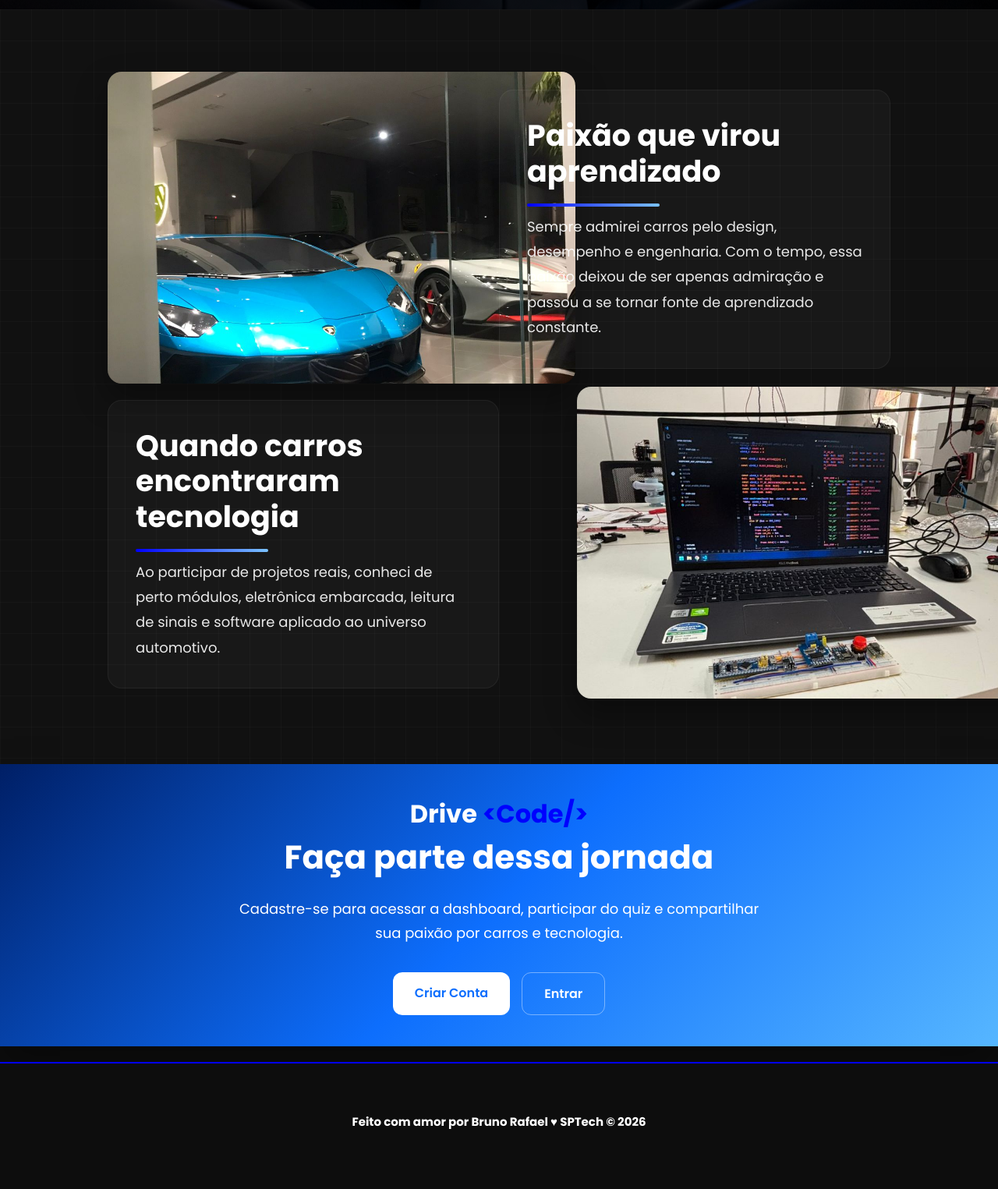
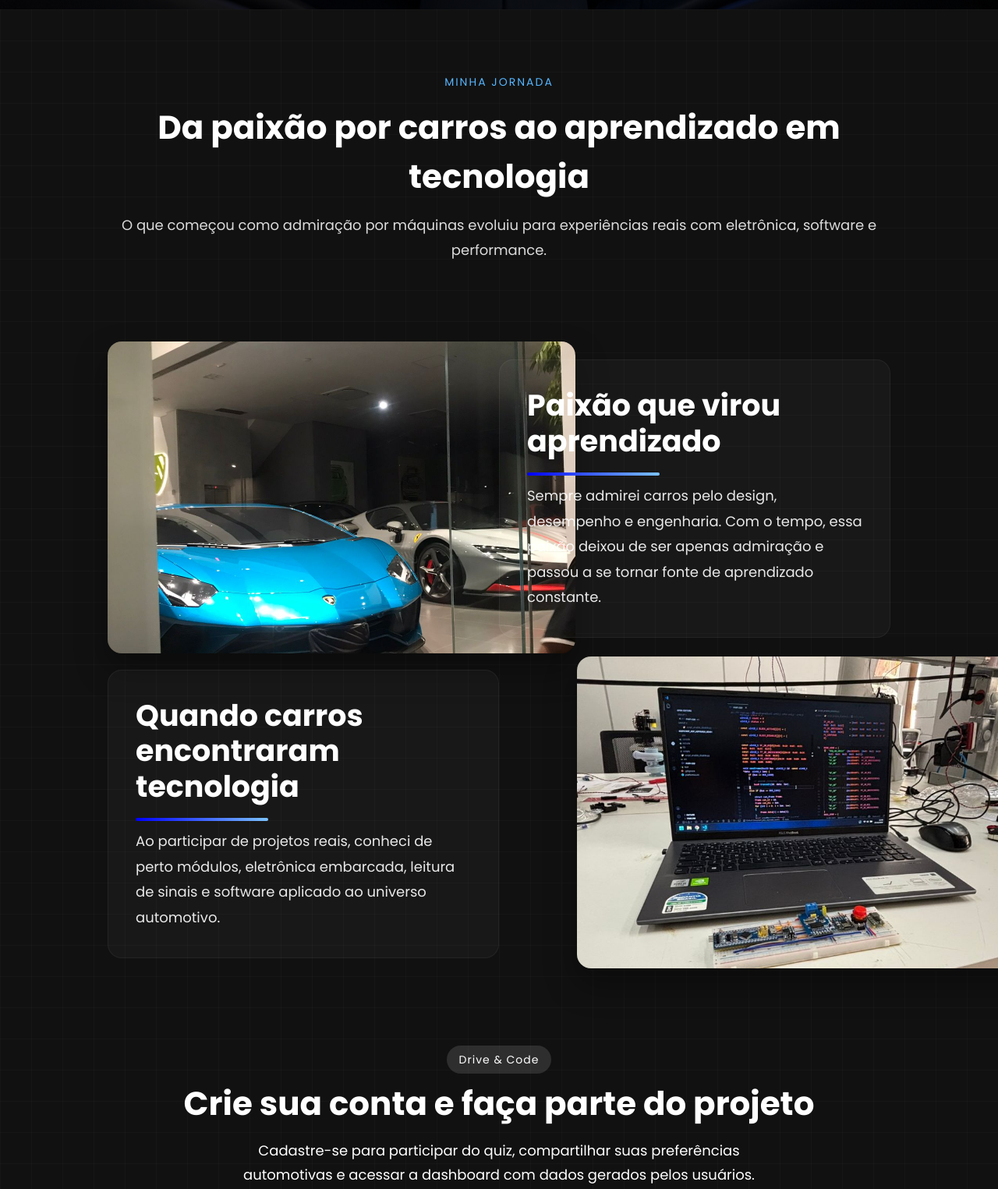
Before and after one commit to brxnogoncalves/drive-code, a website: page web-data-viz/public/index.html in a window 1280 px wide. Shown: the part 620-2145 px from the top of the page at 78% size. Drawn offline with Linux system fonts and the light colour scheme.

Commit message:
alterações no sobre

```diff
--- a/web-data-viz/public/assets/style.css
+++ b/web-data-viz/public/assets/style.css
@@ -181,11 +181,36 @@ a {
     width: 70%;
 }
 
+.sobre-intro {
+    text-align: center;
+    color: white;
+    font-family: "Poppins", sans-serif;
+    margin-bottom: 100px;
+}
+
+.sobre-intro span {
+    color: #56b6ff;
+    font-size: 14px;
+    text-transform: uppercase;
+    letter-spacing: 2px;
+}
+
+.sobre-intro h2 {
+    font-size: 42px;
+    margin: 15px 0;
+}
+
+.sobre-intro p {
+    font-size: 18px;
+    opacity: 0.85;
+    line-height: 1.8;
+}
+
 .sobre {
     padding: 80px 10%;
     background-color: #111;
 
-    background-image: linear-gradient(rgba(255,255,255,0.02) 1px, transparent 1px), linear-gradient(90deg, rgba(255,255,255,0.02) 1px, transparent 1px);
+    background-image: linear-gradient(rgba(255, 255, 255, 0.02) 1px, transparent 1px), linear-gradient(90deg, rgba(255, 255, 255, 0.02) 1px, transparent 1px);
     background-size: 40px 40px;
 }
 
@@ -211,7 +236,7 @@ a {
     object-fit: cover;
     object-position: 50% 40%;
 
-    box-shadow: 0 20px 40px rgba(0,0,0,0.35);
+    box-shadow: 0 20px 40px rgba(0, 0, 0, 0.35);
     transition: 0.4s ease;
 }
 
@@ -223,11 +248,11 @@ a {
     color: white;
     font-family: "Poppins", sans-serif;
 
-    background: rgba(255,255,255,0.03);
+    background: rgba(255, 255, 255, 0.03);
     padding: 35px;
     border-radius: 18px;
     max-width: 50%;
-    border: 1px solid rgba(255,255,255,0.05);
+    border: 1px solid rgba(255, 255, 255, 0.05);
 }
 
 .sobre-texto h2 {
@@ -241,7 +266,7 @@ a {
     height: 4px;
     margin-bottom: 10px;
     border-radius: 10px;
-    background: linear-gradient(to right, blue, rgb(123,195,255));
+    background: linear-gradient(to right, blue, rgb(123, 195, 255));
 }
 
 .sobre-texto p {
@@ -250,69 +275,75 @@ a {
     opacity: 0.9;
 }
 
-.jornada {
-    width: 100%;
-    background: linear-gradient(135deg, #001f66, #0d6efd, #56b6ff);
-    padding: 40px;
-    display: flex;
-    flex-direction: column;
-    justify-content: center;
-
+.participe {
+    padding: 100px 10%;
     text-align: center;
     color: white;
     font-family: "Poppins", sans-serif;
-
-    box-shadow: 0 25px 50px rgba(0,0,0,0.35);
 }
 
-.jornada h2 {
+.participe-tag {
+    background: rgba(255, 255, 255, 0.12);
+    font-family: "Poppins", sans-serif;
+    color: white;
+    padding: 8px 16px;
+    border-radius: 30px;
+    font-size: 14px;
+    letter-spacing: 1px;
+}
+
+.participe h2 {
     font-size: 42px;
     margin-bottom: 20px;
+    margin-top: 20px;
+    line-height: 1.2;
 }
 
-.jornada p {
+.participe p {
     font-size: 18px;
+    line-height: 1.7;
     max-width: 700px;
     margin: 0 auto 35px;
-    line-height: 1.7;
 }
 
-.jornada-botoes {
+
+.participe-botoes {
     display: flex;
+    justify-content: center;
     gap: 15px;
-    justify-content: center;
-    flex-wrap: wrap;
 }
 
-.btn-criar-conta,
-.btn-entrar {
+.btn-participe-criar-conta,
+.btn-participe-entrar {
     padding: 14px 28px;
     border-radius: 12px;
     font-weight: 600;
+    font-family: "Poppins", sans-serif;
     transition: 0.3s ease;
 }
 
-.btn-criar-conta {
-    background: white;
+.btn-participe-criar-conta {
+    background-color: white;
     color: #0d6efd;
 }
 
-.btn-criar-conta:hover {
-    transform: translateY(-3px);
-}
-
-.btn-entrar {
+.btn-participe-entrar {
     border: 1px solid rgba(255,255,255,0.4);
     color: white;
 }
 
-.btn-entrar:hover {
+.btn-participe-criar-conta:hover {
+    transform: translateY(-3px);
+}
+
+.btn-participe-entrar:hover {
     background: rgba(255,255,255,0.08);
+    transform: translateY(-3px);
 }
+
 
 .footer {
     background-color: #0d0d0d;
-    margin-top: 20px;
     border-top: 2px solid blue;
     height: 150px;
     color: #fff;
--- a/web-data-viz/public/index.html
+++ b/web-data-viz/public/index.html
@@ -29,6 +29,15 @@
   </div>
 
   <div class="sobre">
+    <div class="sobre-intro">
+      <span>Minha jornada</span>
+      <h2>Da paixão por carros ao aprendizado em tecnologia</h2>
+      <p>
+        O que começou como admiração por máquinas evoluiu para experiências reais com eletrônica, software e
+        performance.
+      </p>
+    </div>
+
     <div class="sobre-bloco">
       <div class="sobre-img">
         <img src="assets/lambo.jpeg" alt="">
@@ -60,21 +69,21 @@
         </p>
       </div>
     </div>
-  </div>
 
-  <div class="jornada">
-    <h1 class="logo-drive-code">Drive <span>&lt;Code/&gt;</span></h1>
+    <div class="participe">
+      <span class="participe-tag">Drive & Code</span>
 
-    <h2>Faça parte dessa jornada</h2>
+      <h2>Crie sua conta e faça parte do projeto</h2>
 
-    <p>
-      Cadastre-se para acessar a dashboard, participar do quiz
-      e compartilhar sua paixão por carros e tecnologia.
-    </p>
+      <p>
+        Cadastre-se para participar do quiz, compartilhar suas preferências
+        automotivas e acessar a dashboard com dados gerados pelos usuários.
+      </p>
 
-    <div class="jornada-botoes">
-      <a href="cadastro.html" class="btn-criar-conta">Criar Conta</a>
-      <a href="login.html" class="btn-entrar">Entrar</a>
+      <div class="participe-botoes">
+        <a href="cadastro.html" class="btn-participe-criar-conta">Criar Conta</a>
+        <a href="login.html" class="btn-participe-entrar">Entrar</a>
+      </div>
     </div>
   </div>
 
```
